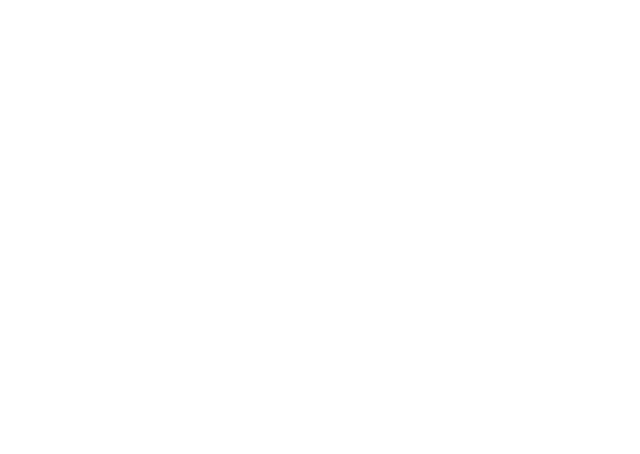
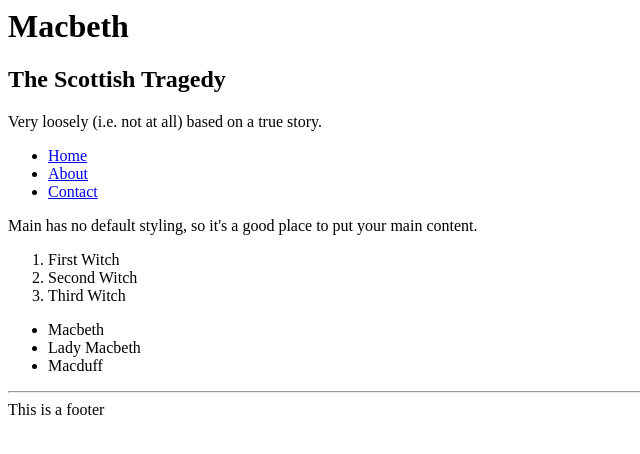
Before and after one commit to Daniel-Denham/Unit-16, a plain HTML site: page index.html in a window 1280 px wide. Shown: the whole page, without its empty margins (0-640 px from the left). Drawn offline with Linux system fonts and the light colour scheme.

Commit message:
update 1

```diff
--- a/index.html
+++ b/index.html
@@ -4,10 +4,58 @@
     <meta name="viewport" content="width=
     , initial-scale=1.0">
     <title>Document</title>
+    <!-- <style> * {border: 1px solid green; } </style>  -->
+
 </head>
 
-<body>
+    <body>
+        <!-- <p>Hello World! Lorem, ipsum dolor sit amet consectetur adipisicing elit. Vero labore qui maiores ipsam unde quae hic culpa provident laboriosam sequi, voluptate dolore doloremque in commodi dolor quas facilis pariatur! Quis.
+        </p>
+        <p>Hello Again</p>
+        <p>Hello <em>Thrice (is an inline element)</em> (paragraphs are block elements)</p> -->
 
-</body>
+
+        <header>
+            <h1>Macbeth</h1>
+            <h2>The Scottish Tragedy</h2>
+            Very loosely (i.e. not at all) based on a true story.
+        </header>
+
+        <nav>
+            <ul>
+                <li><a href="#">Home</a></li>
+                <li><a href="#">About</a></li>
+                <li><a href="#">Contact</a></li>
+            </ul>
+        </nav>
+
+
+        <main>
+            Main has no default styling, so it's a good place to put your main content.
+
+        <ol>
+            <li>First Witch</li>
+            <li>Second Witch</li>
+            <li>Third Witch</li>
+        </ol>
+
+        <ul>
+            <li>Macbeth</li>
+            <li>Lady Macbeth</li>
+            <li>Macduff</li>
+        </ul>
+
+
+        </main>
+
+        <div>
+
+        </div>
+
+        <hr/>
+
+        <footer>This is a footer</footer>
+
+    </body>
 
 </html>
```
Also changed, not shown: 1 other file.
